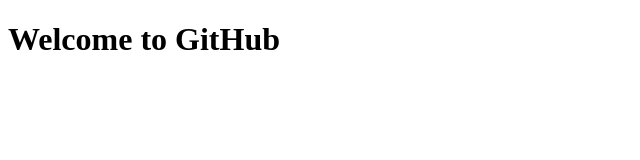
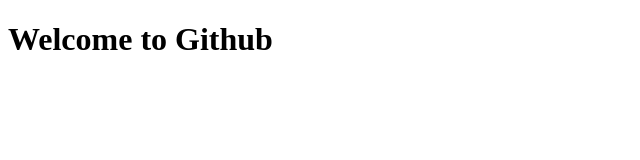
Before and after one commit to Kulbir-Saini/Demo1, a plain HTML site: page index.html in a window 1280 px wide. Shown: the full height of the page, 0-640 px from the left. Drawn offline with Linux system fonts and the light colour scheme.

Commit message:
Add new html file

```diff
--- a/index.html
+++ b/index.html
@@ -7,6 +7,6 @@
     <title>Welcome Message</title>
 </head>
 <body>
-        <h1>Welcome to GitHub</h1>
+        <h1>Welcome to Github</h1>
 </body>
 </html>
```
